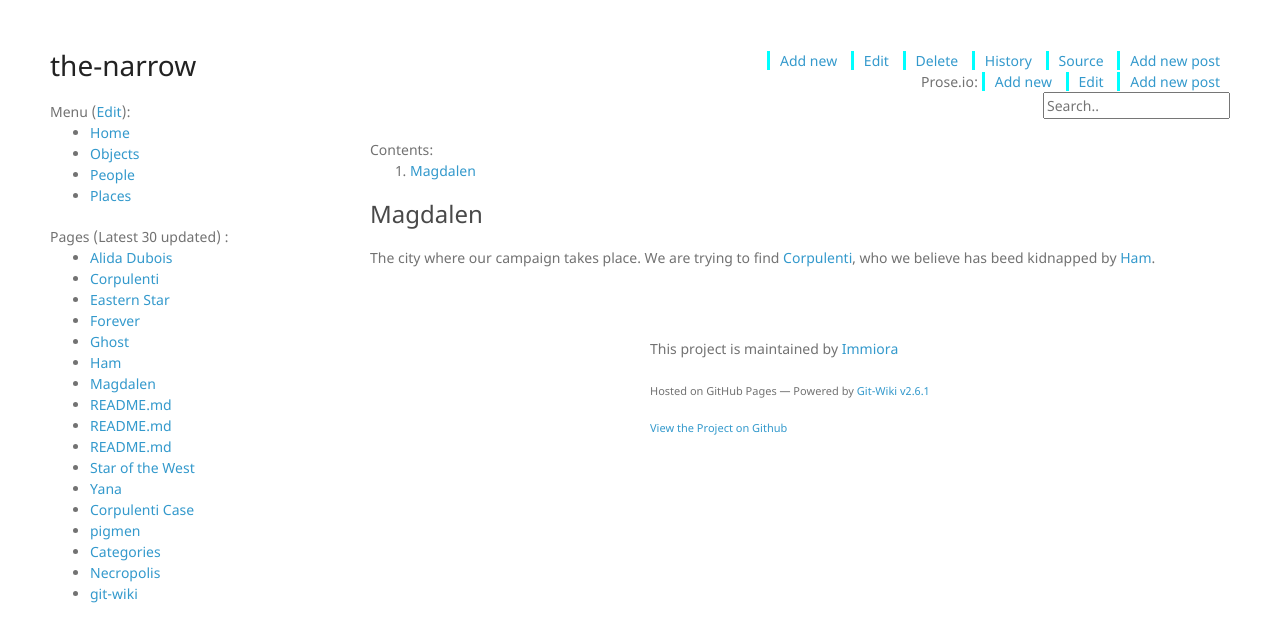
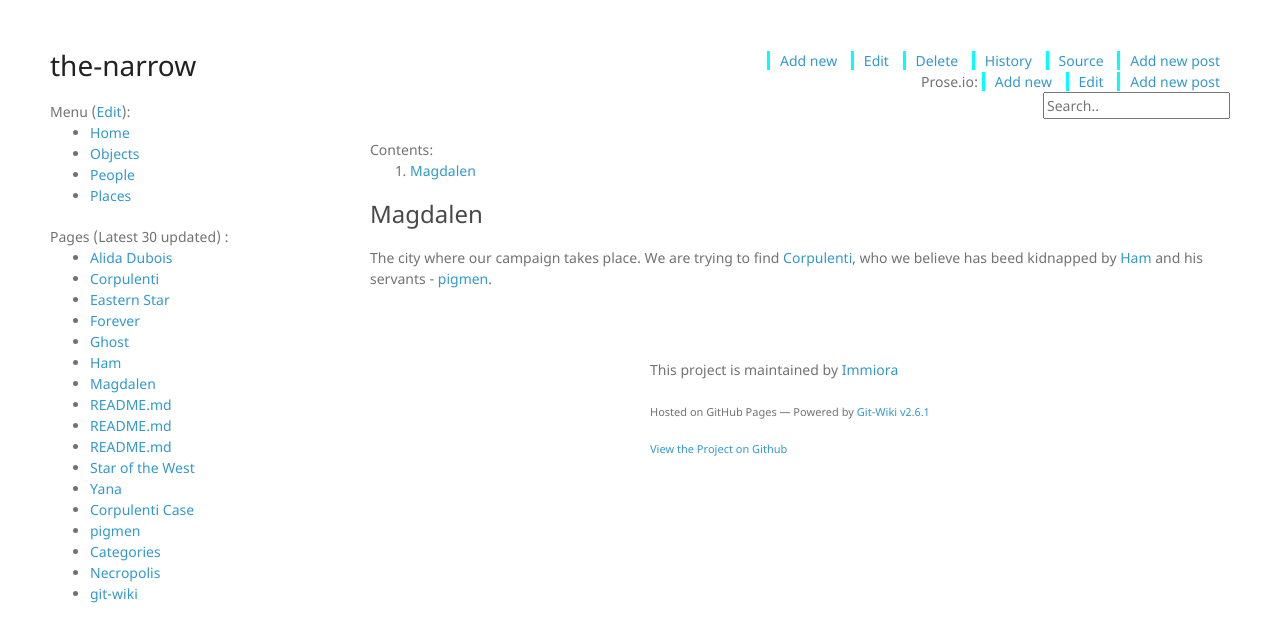
Before and after one commit to Immiora/the-narrow, a Jekyll site: the page built from wiki/places/Magdalen.md, in a window 1280 px wide. Shown: the top 642 px of the page. Built offline with Jekyll 4.4.1, drawn with Linux system fonts in a browser that asks for light colours; nearby versions of some CDN libraries.

Commit message:
Update Magdalen.md

```diff
--- a/wiki/places/Magdalen.md
+++ b/wiki/places/Magdalen.md
@@ -5,4 +5,4 @@ categories: places
 
 ### Magdalen
 
-The city where our campaign takes place. We are trying to find [Corpulenti](Corpulenti), who we believe has beed kidnapped by [Ham](Ham).
+The city where our campaign takes place. We are trying to find [Corpulenti](Corpulenti), who we believe has beed kidnapped by [Ham](Ham) and his servants - [pigmen](pigmen).
```
